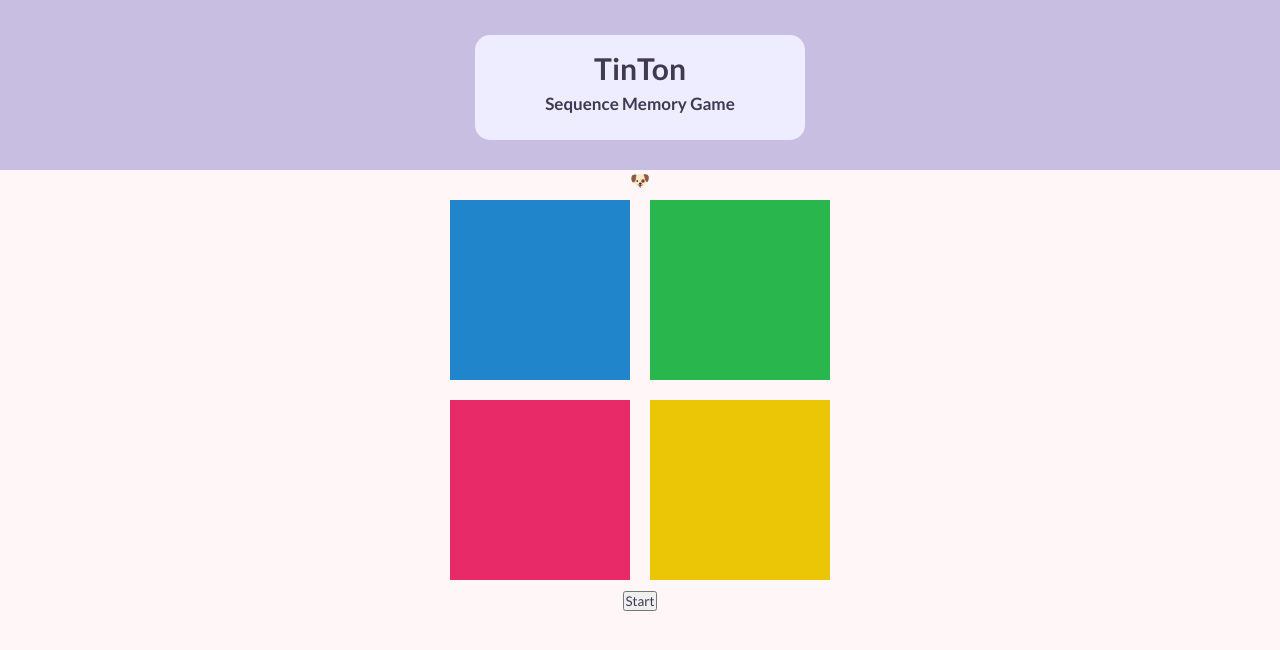
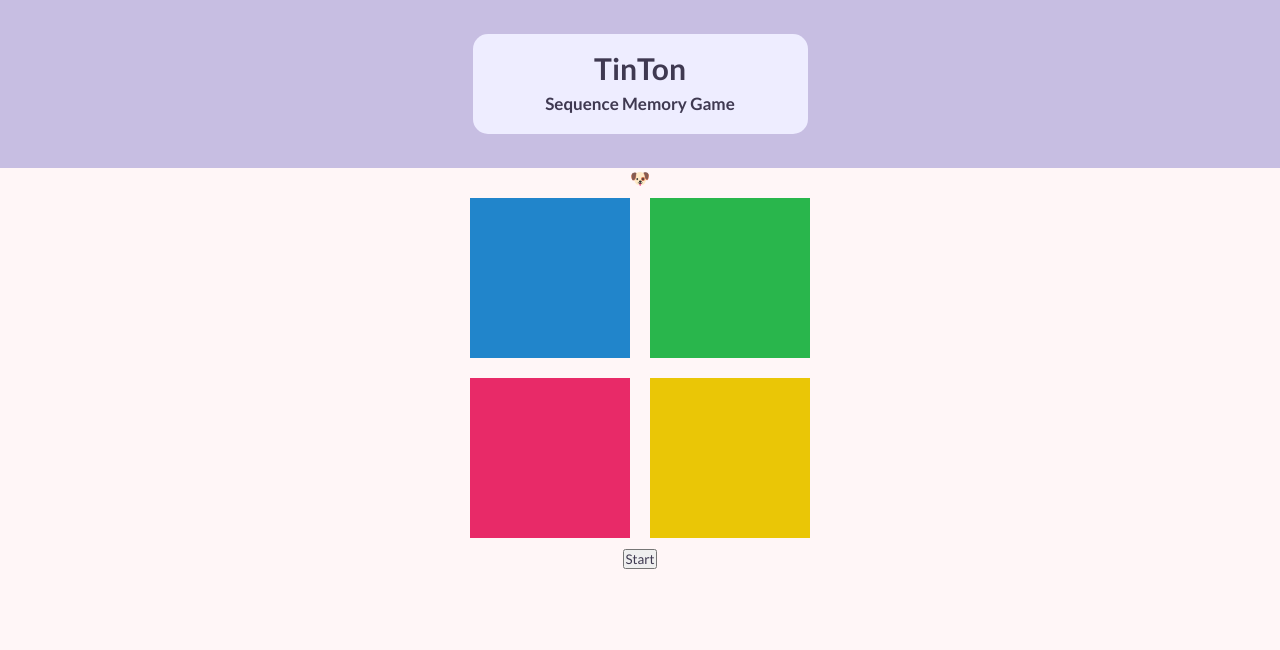
Before and after one commit to WeraGitHub/TinTon_React, a React (Create React App) app: page / in a window 1280 px wide. Shown: the top 650 px of the page. Built offline with nearby package versions, Linux system fonts and the light colour scheme.

Commit message:
Final touches to the header's styles

```diff
--- a/src/index.css
+++ b/src/index.css
@@ -15,15 +15,16 @@ body {
 .header{
   height: 100px;
   background-color: #C7BEE2;
-  padding: 35px;
+  padding: 34px;
 }
 .header-title {
   background-color: #EEEDFF;
-  height: 75px;
-  width: 300px;
+  height: 70px;
+  width: 335px;
   border-radius: 15px;
   margin: 0 auto;
-  padding: 15px;
+  padding-top: 16px;
+  padding-bottom: 14px;
 }
 .header-title h1 {
   font-size: 30px;
@@ -35,8 +36,8 @@ body {
 }
 
 .game-button {
-  width: 180px;
-  height: 180px;
+  width: 160px;
+  height: 160px;
   margin: 10px;
   border: none;
   outline: none;
```
